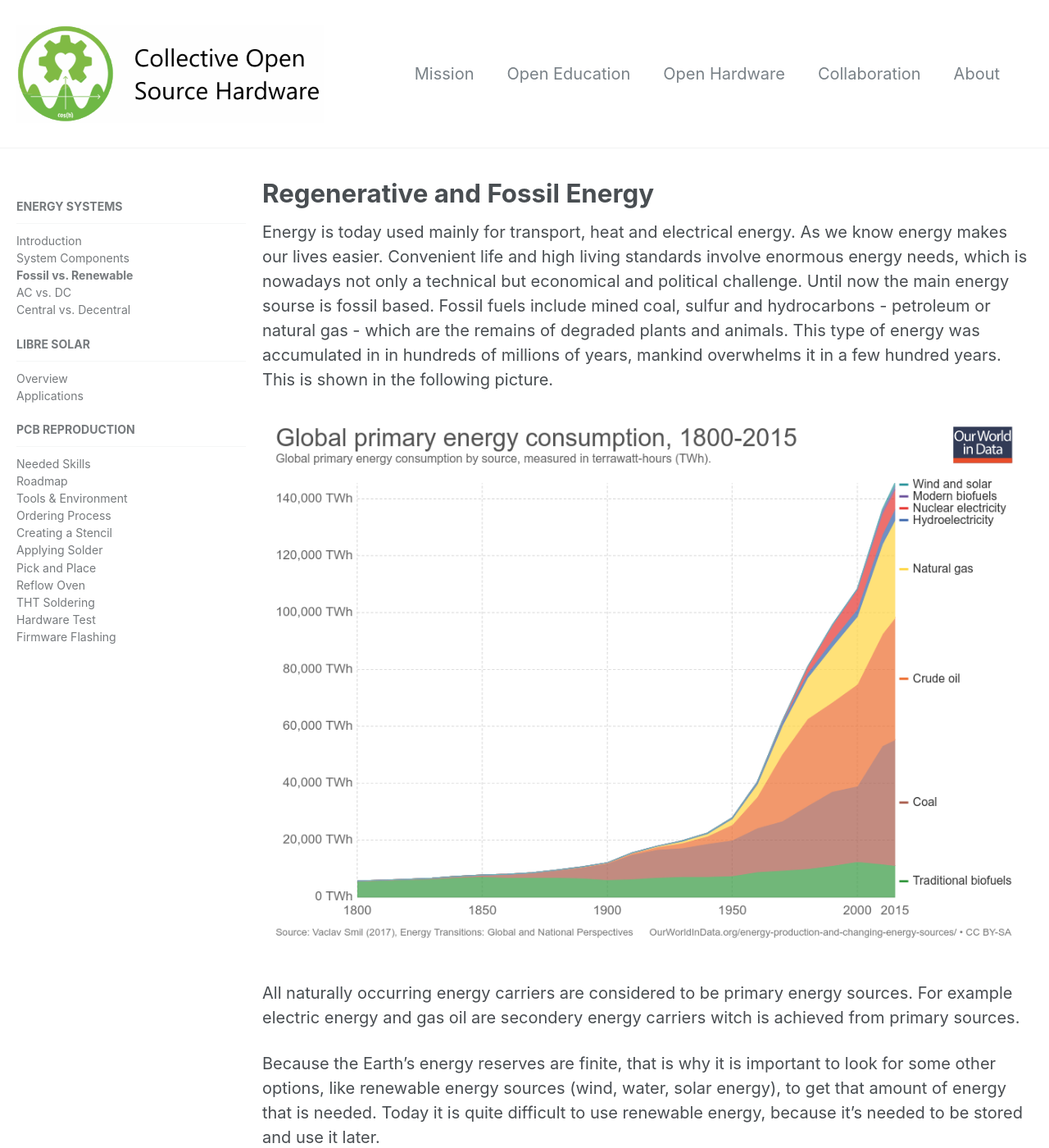
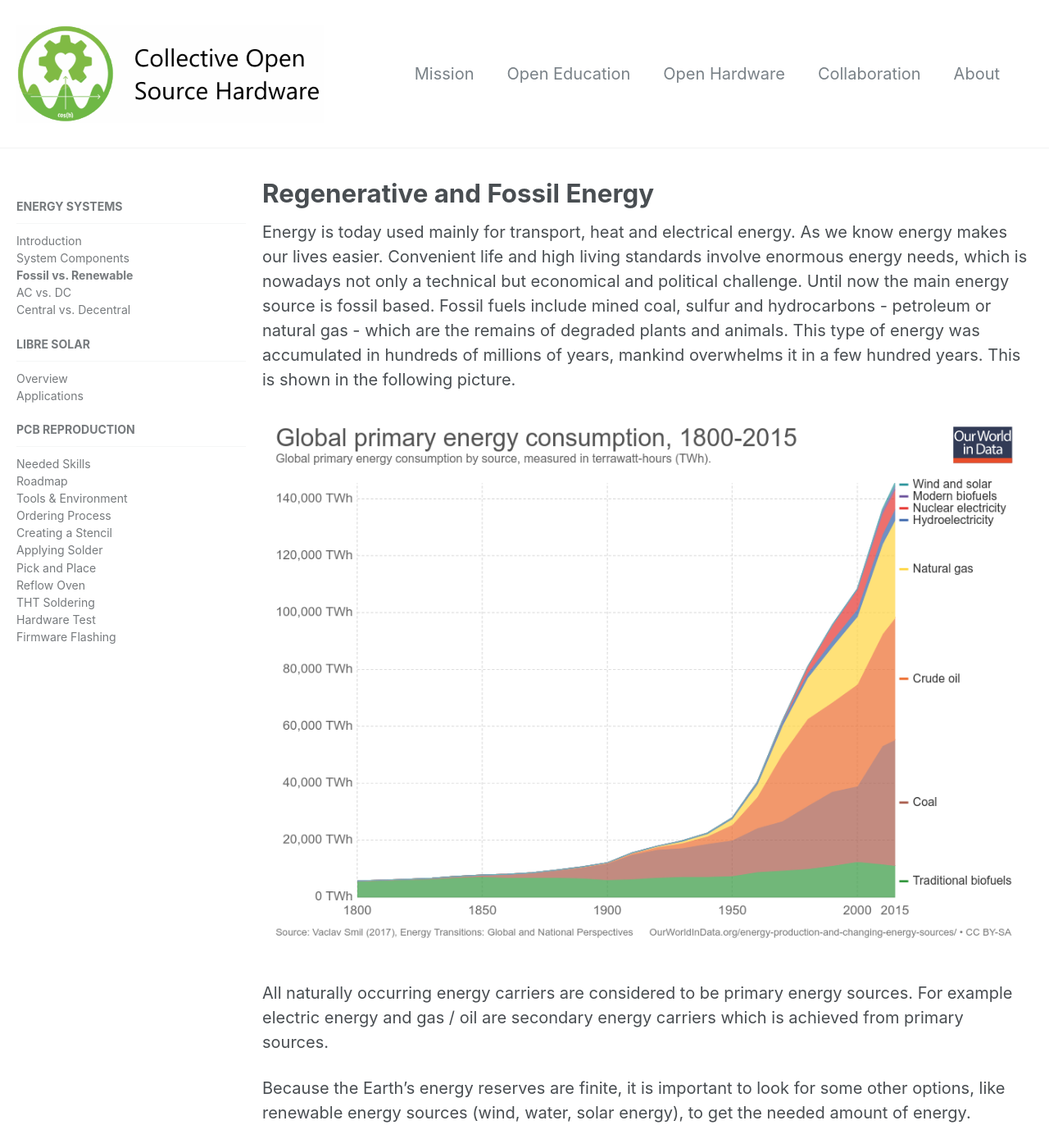
Before and after one commit to CollectiveOpenSourceHardware/collectiveopensourcehardware.github.io, a Jekyll site: the page built from _education/1d_fossil_renewable.md, in a window 1280 px wide and 1400 px high. Shown: the whole window at 82% size. Built offline with Jekyll 4.4.1, drawn with Linux system fonts in a browser that asks for light colours.

Commit message:
Update 1d_fossil_renewable.md
Überarbeitet

```diff
--- a/_education/1d_fossil_renewable.md
+++ b/_education/1d_fossil_renewable.md
@@ -3,10 +3,10 @@ title: "Regenerative and Fossil Energy"
 permalink: /education/energy_fossil_renewable/
 ---
 
-Energy is today used mainly for transport, heat and electrical energy. As we know energy makes our lives easier. Convenient life and high living standards involve enormous energy needs, which is nowadays not only a technical but economical and political challenge. Until now the main energy sourse is fossil based. Fossil fuels include mined coal, sulfur and hydrocarbons - petroleum or natural gas - which are the remains of degraded plants and animals. This type of energy was accumulated in in hundreds of millions of years, mankind overwhelms it in a few hundred years. This is shown in the following picture.
+Energy is today used mainly for transport, heat and electrical energy. As we know energy makes our lives easier. Convenient life and high living standards involve enormous energy needs, which is nowadays not only a technical but economical and political challenge. Until now the main energy source is fossil based. Fossil fuels include mined coal, sulfur and hydrocarbons - petroleum or natural gas - which are the remains of degraded plants and animals. This type of energy was accumulated in hundreds of millions of years, mankind overwhelms it in a few hundred years. This is shown in the following picture.
 
 ![World primary energy Consumption](/media_files/global-primary-energy-consumption.png?style=centerme)
 
-All naturally occurring energy carriers are considered to be primary energy sources. For example electric energy and gas oil are secondery energy carriers witch is achieved from primary sources.
+All naturally occurring energy carriers are considered to be primary energy sources. For example electric energy and gas / oil are secondary energy carriers which is achieved from primary sources.
 
-Because the Earth's energy reserves are finite, that is why it is important to look for some other options, like renewable energy sources (wind, water, solar energy), to get that amount of energy that is needed. Today it is quite difficult to use renewable energy, because it's needed to be stored and use it later.
+Because the Earth's energy reserves are finite, it is important to look for some other options, like renewable energy sources (wind, water, solar energy), to get the needed amount of energy.
```
